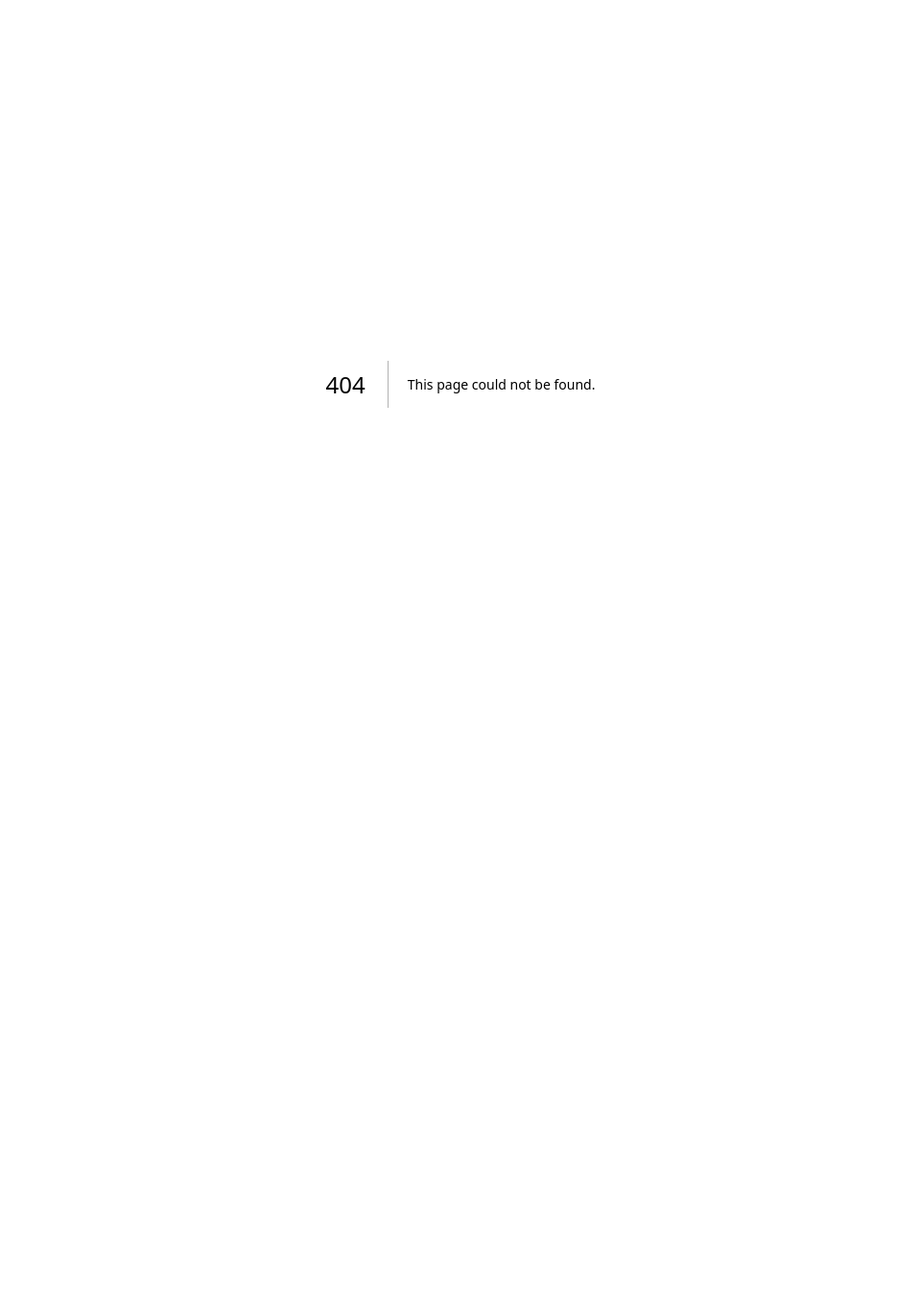
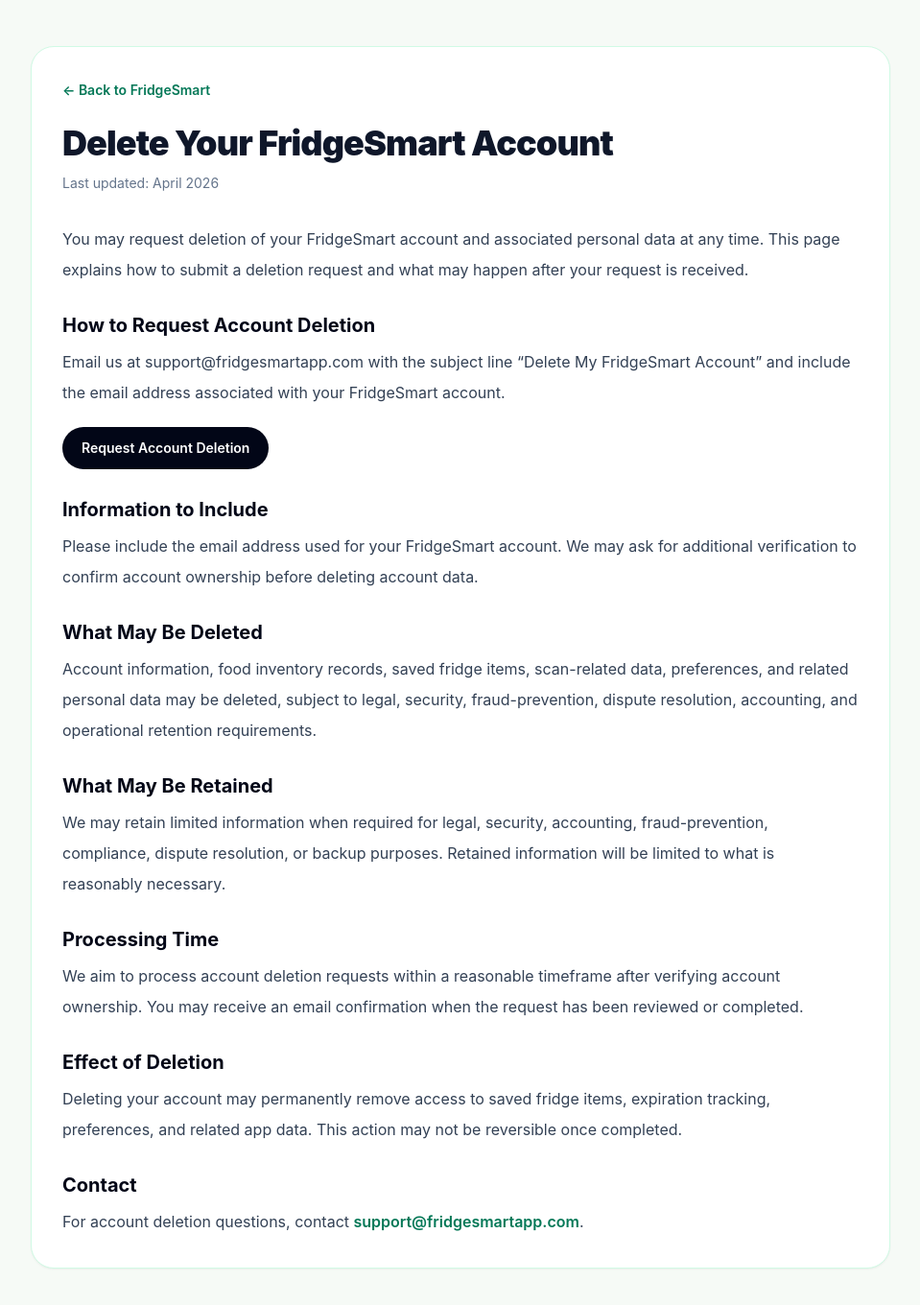
Before and after one commit to minameeee-prog/fridgesmart-web, a Next.js app: page /delete-account in a window 1280 px wide. Before the commit this address had no page. Shown: the top 1360 px of the page at 96% size, without its empty margins (160-1119 px from the left). Before the commit the page ends 800 px from the top, so only its background shows below. Built offline with nearby package versions, Linux system fonts and the light colour scheme.

Commit message:
Create page.tsx

```diff
--- /dev/null
+++ b/app/delete-account/page.tsx
@@ -0,0 +1,99 @@
+import Link from "next/link";
+
+export default function DeleteAccountPage() {
+  return (
+    <main className="min-h-screen bg-[#f6faf6] px-4 py-12 text-slate-900">
+      <div className="mx-auto max-w-4xl rounded-3xl border border-emerald-100 bg-white p-8 shadow-sm">
+        <Link href="/" className="text-sm font-semibold text-emerald-700 hover:text-emerald-600">
+          ← Back to FridgeSmart
+        </Link>
+
+        <h1 className="mt-6 text-3xl font-black tracking-tight sm:text-4xl">
+          Delete Your FridgeSmart Account
+        </h1>
+        <p className="mt-3 text-sm text-slate-500">Last updated: April 2026</p>
+
+        <div className="mt-8 space-y-7 text-base leading-8 text-slate-700">
+          <p>
+            You may request deletion of your FridgeSmart account and associated
+            personal data at any time. This page explains how to submit a
+            deletion request and what may happen after your request is received.
+          </p>
+
+          <section>
+            <h2 className="text-xl font-bold text-slate-950">How to Request Account Deletion</h2>
+            <p className="mt-2">
+              Email us at support@fridgesmartapp.com with the subject line
+              “Delete My FridgeSmart Account” and include the email address
+              associated with your FridgeSmart account.
+            </p>
+
+            <a
+              href="mailto:support@fridgesmartapp.com?subject=Delete%20My%20FridgeSmart%20Account&body=Hi%20FridgeSmart%20team%2C%0A%0AI%20would%20like%20to%20delete%20my%20FridgeSmart%20account.%0A%0AAccount%20email%3A%20%0A%0AThank%20you."
+              className="mt-5 inline-flex rounded-full bg-slate-950 px-5 py-3 text-sm font-semibold text-white transition hover:bg-slate-800"
+            >
+              Request Account Deletion
+            </a>
+          </section>
+
+          <section>
+            <h2 className="text-xl font-bold text-slate-950">Information to Include</h2>
+            <p className="mt-2">
+              Please include the email address used for your FridgeSmart
+              account. We may ask for additional verification to confirm account
+              ownership before deleting account data.
+            </p>
+          </section>
+
+          <section>
+            <h2 className="text-xl font-bold text-slate-950">What May Be Deleted</h2>
+            <p className="mt-2">
+              Account information, food inventory records, saved fridge items,
+              scan-related data, preferences, and related personal data may be
+              deleted, subject to legal, security, fraud-prevention, dispute
+              resolution, accounting, and operational retention requirements.
+            </p>
+          </section>
+
+          <section>
+            <h2 className="text-xl font-bold text-slate-950">What May Be Retained</h2>
+            <p className="mt-2">
+              We may retain limited information when required for legal,
+              security, accounting, fraud-prevention, compliance, dispute
+              resolution, or backup purposes. Retained information will be
+              limited to what is reasonably necessary.
+            </p>
+          </section>
+
+          <section>
+            <h2 className="text-xl font-bold text-slate-950">Processing Time</h2>
+            <p className="mt-2">
+              We aim to process account deletion requests within a reasonable
+              timeframe after verifying account ownership. You may receive an
+              email confirmation when the request has been reviewed or completed.
+            </p>
+          </section>
+
+          <section>
+            <h2 className="text-xl font-bold text-slate-950">Effect of Deletion</h2>
+            <p className="mt-2">
+              Deleting your account may permanently remove access to saved
+              fridge items, expiration tracking, preferences, and related app
+              data. This action may not be reversible once completed.
+            </p>
+          </section>
+
+          <section>
+            <h2 className="text-xl font-bold text-slate-950">Contact</h2>
+            <p className="mt-2">
+              For account deletion questions, contact{" "}
+              <a href="mailto:support@fridgesmartapp.com" className="font-semibold text-emerald-700 hover:text-emerald-600">
+                support@fridgesmartapp.com
+              </a>.
+            </p>
+          </section>
+        </div>
+      </div>
+    </main>
+  );
+}
```
